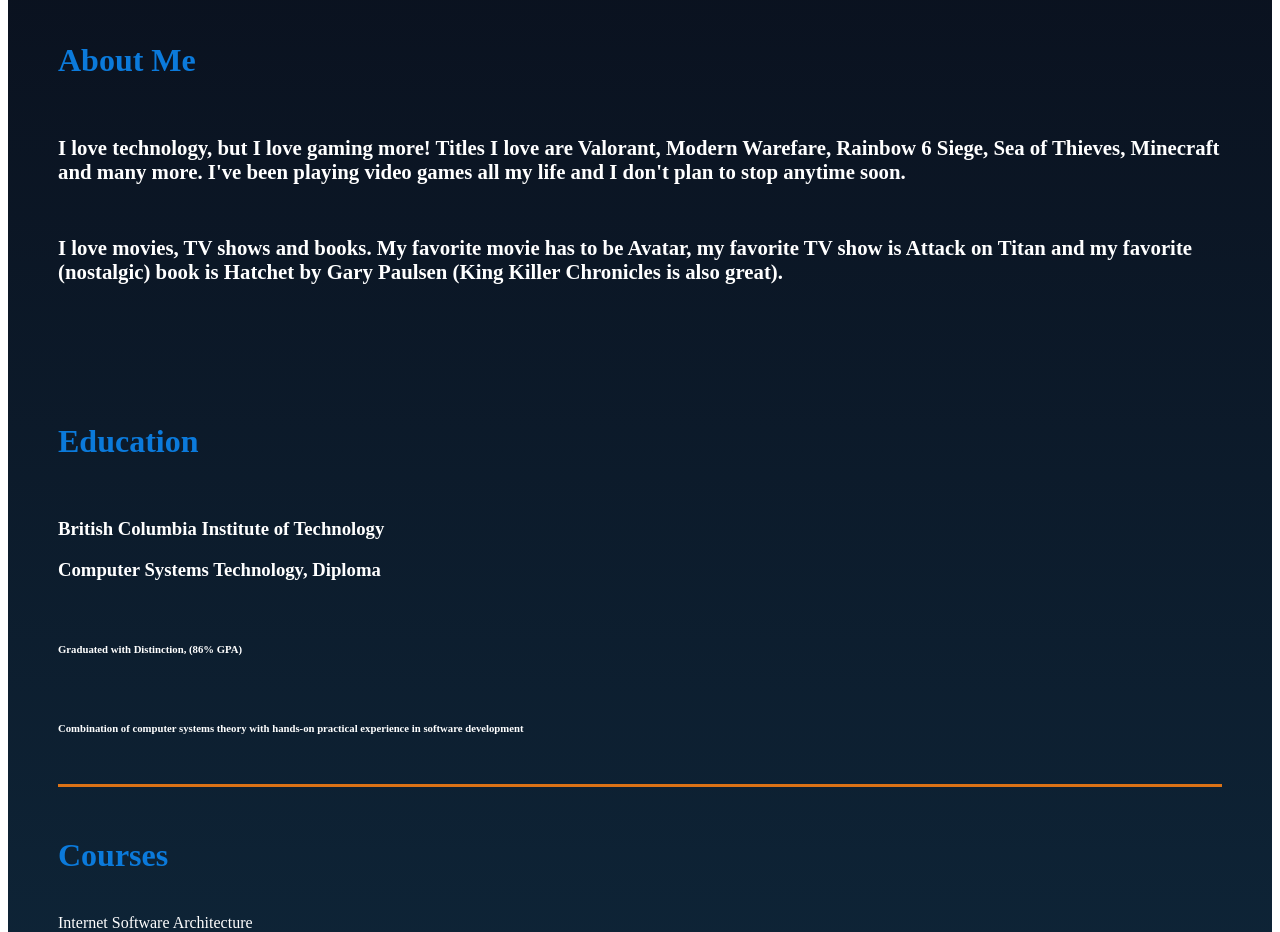
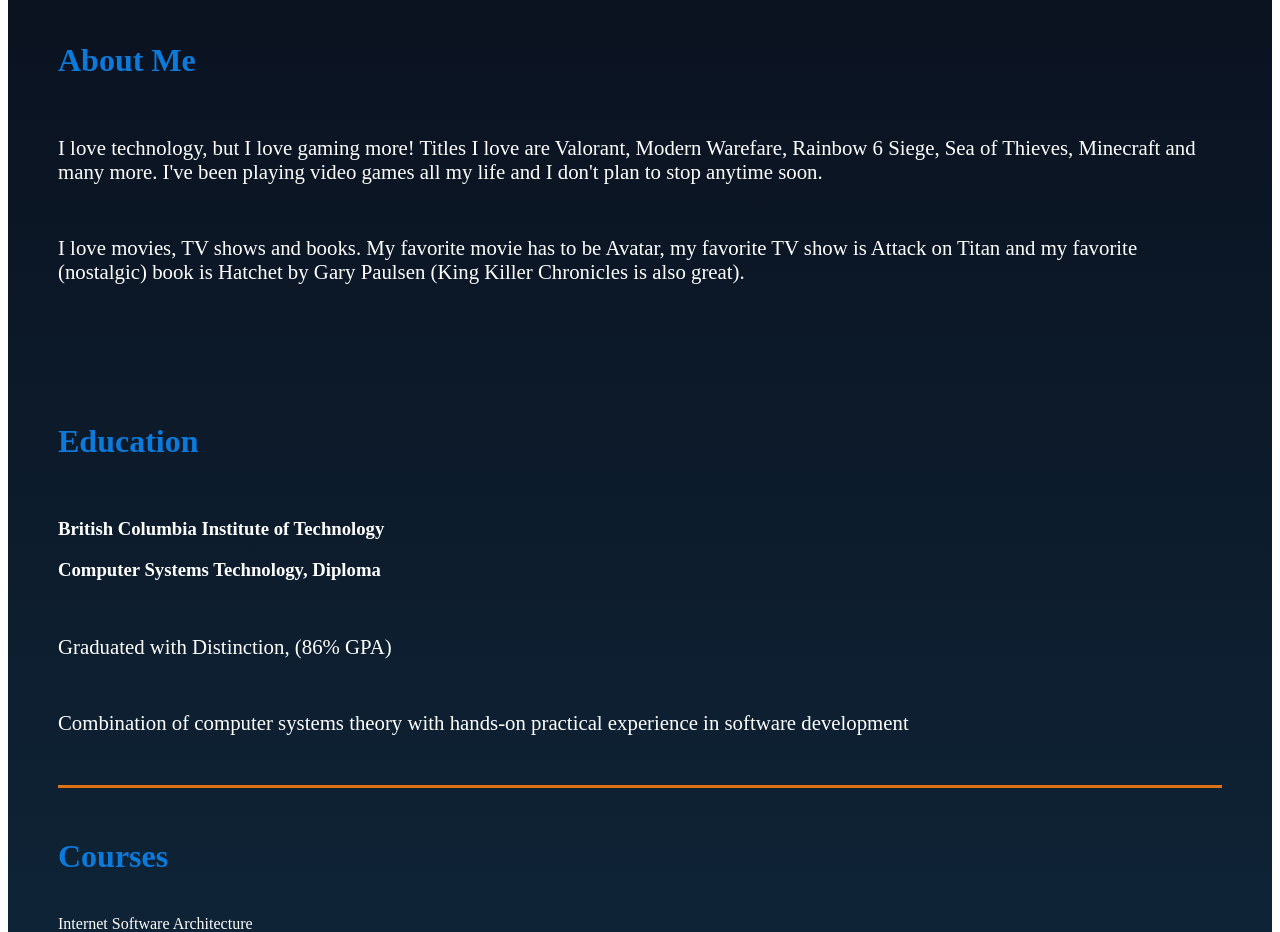
Before and after one commit to nathand2/Portfolio_v2, a Next.js app: page / in a window 1280 px wide. Shown: the part 2860-3792 px from the top of the page. Built offline with nearby package versions, Linux system fonts and the light colour scheme.

Commit message:
styles change

```diff
--- a/components/AboutMe.js
+++ b/components/AboutMe.js
@@ -44,12 +44,12 @@ const AboutMe = () => {
         <h3>British Columbia Institute of Technology</h3>
         <h3>Computer Systems Technology, Diploma</h3>
         <br />
-        <h6>Graduated with Distinction, (86% GPA)</h6>
+        <h2>Graduated with Distinction, (86% GPA)</h2>
         <br />
-        <h6>
+        <h2>
           Combination of computer systems theory with hands-on practical
           experience in software development
-        </h6>
+        </h2>
 
         <div className={styles.line} />
         <h1>Courses</h1>
--- a/styles/AboutMe.module.css
+++ b/styles/AboutMe.module.css
@@ -26,6 +26,7 @@
 }
 .container .aboutme h2 {
   font-size: 1.3rem;
+  font-weight: 400;
 }
 .container .education {
   flex: 2;
@@ -33,6 +34,10 @@
   padding-right: 50px;
   padding-top: 50px;
   padding-bottom: 50px;
+}
+.container .education h2 {
+  font-size: 1.3rem;
+  font-weight: 400;
 }
 .container .course_list {
   list-style-type: none;
--- a/styles/AboutMe.module.scss
+++ b/styles/AboutMe.module.scss
@@ -30,6 +30,7 @@
     }
     h2 {
       font-size: $--fs-500;
+      font-weight: 400;
     }
   }
 
@@ -39,6 +40,10 @@
     padding-right: 50px;
     padding-top: 50px;
     padding-bottom: 50px;
+    h2 {
+      font-size: $--fs-500;
+      font-weight: 400;
+    }
   }
 
   .course_list {
```
Also changed, not shown: 1 other file (tests, documents, lock files or other folders).
